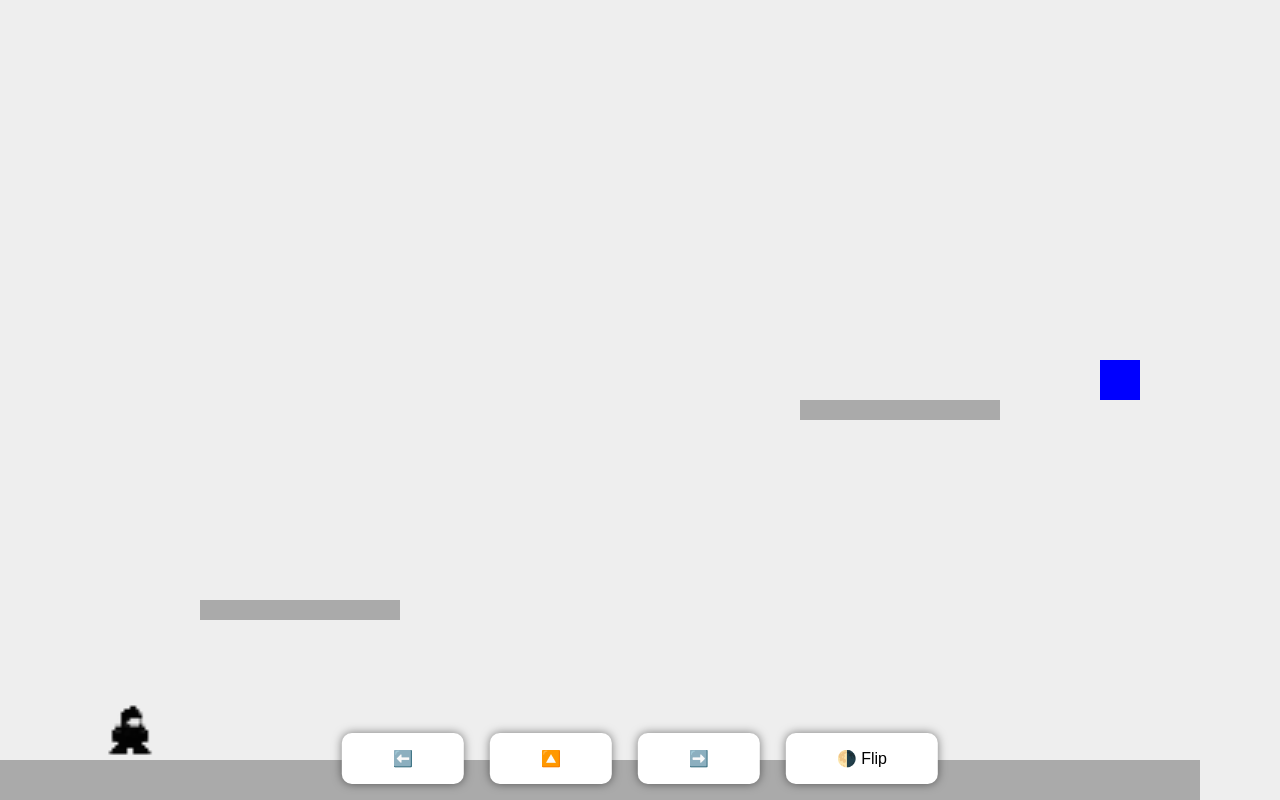
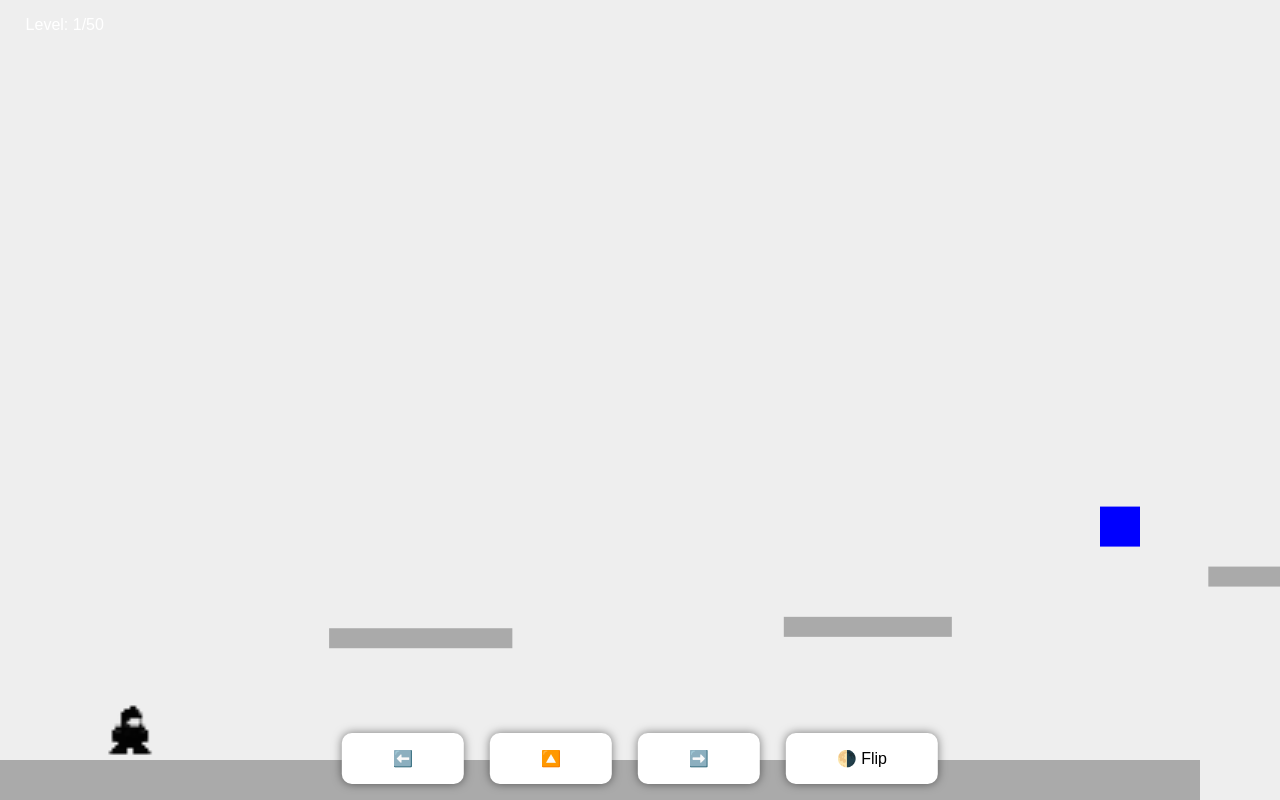
Before and after one commit to x4m/mmatvei.ru, a plain HTML site: page shadow_flip.html in a window 1280 px wide. Drawn offline with Linux system fonts and the light colour scheme.

Commit message:
New level

```diff
--- a/shadow_flip.html
+++ b/shadow_flip.html
@@ -26,10 +26,19 @@
       box-shadow: 0 0 10px rgba(0,0,0,0.5);
       cursor: pointer;
     }
+    #levelDisplay {
+      position: absolute;
+      top: 2vh;
+      left: 2vw;
+      color: white;
+      font-size: 2vh;
+      font-family: Arial, sans-serif;
+    }
   </style>
 </head>
 <body>
   <canvas id="game"></canvas>
+  <div id="levelDisplay">Level: 1/50</div>
   <div id="ui">
     <button ontouchstart="startMove(-1)" ontouchend="stopMove()" onmousedown="startMove(-1)" onmouseup="stopMove()" onmouseleave="stopMove()">⬅️</button>
     <button ontouchstart="jump()" onclick="jump()">🔼</button>
@@ -40,6 +49,7 @@
   <script>
     const canvas = document.getElementById('game');
     const ctx = canvas.getContext('2d');
+    const levelDisplay = document.getElementById('levelDisplay');
 
     let scale = 1;
     let baseWidth = 600;
@@ -64,7 +74,7 @@
       vx: 0,
       vy: 0,
       speed: 2,
-      jumpPower: -7,
+      jumpPower: -8,
       grounded: false
     };
 
@@ -75,36 +85,52 @@
     let keys = {};
     let moveDirection = 0;
 
-    let levels = [
-      {
-        platforms: [
-          { x: 0, y: 380, w: 600, h: 20, world: 'both' },
-          { x: 100, y: 300, w: 100, h: 10, world: 'light' },
-          { x: 250, y: 250, w: 100, h: 10, world: 'dark' },
-          { x: 400, y: 200, w: 100, h: 10, world: 'light' }
-        ],
-        portal: { x: 550, y: 180, w: 20, h: 20, world: 'light' },
-      },
-      {
-        platforms: [
-          { x: 0, y: 380, w: 600, h: 20, world: 'both' },
-          { x: 150, y: 320, w: 100, h: 10, world: 'dark' },
-          { x: 300, y: 260, w: 100, h: 10, world: 'light' },
-          { x: 450, y: 200, w: 100, h: 10, world: 'dark' }
-        ],
-        portal: { x: 500, y: 180, w: 20, h: 20, world: 'dark' },
-      },
-      {
-        platforms: [
-          { x: 0, y: 380, w: 600, h: 20, world: 'both' },
-          { x: 80, y: 320, w: 80, h: 10, world: 'light' },
-          { x: 180, y: 260, w: 80, h: 10, world: 'dark' },
-          { x: 280, y: 200, w: 80, h: 10, world: 'light' },
-          { x: 380, y: 140, w: 80, h: 10, world: 'dark' },
-        ],
-        portal: { x: 500, y: 120, w: 20, h: 20, world: 'light' },
-      },
-    ];
+    function generateLevel(levelNum) {
+      const platforms = [];
+      const baseY = 380;
+
+      // Always add the base platform
+      platforms.push({ x: 0, y: baseY, w: 600, h: 20, world: 'both' });
+
+      const platformCount = Math.min(5 + Math.floor(levelNum / 5), 15);
+      const maxHeight = 300 - (levelNum * 3);
+      const minGap = Math.max(50, 100 - levelNum * 2);
+      const maxGap = Math.max(70, 120 - levelNum * 2);
+
+      let lastX = 50;
+      let lastY = baseY - 50;
+
+      for (let i = 0; i < platformCount; i++) {
+        const width = 70 + Math.random() * 50;
+        const height = 10;
+        const x = lastX + minGap + Math.random() * (maxGap - minGap);
+        const y = Math.max(50, Math.min(lastY - 30 + (Math.random() * 60 - 30), baseY - 50));
+
+        // Alternate between light and dark worlds
+        const world = i % 2 === 0 ? 'light' : 'dark';
+
+        platforms.push({ x, y, w: width, h: height, world });
+
+        lastX = x;
+        lastY = y;
+      }
+
+      // Place portal at the end
+      const portalWorld = levelNum % 2 === 0 ? 'light' : 'dark';
+      const portalY = Math.max(50, lastY - 30);
+      const portalX = Math.min(550, lastX + 100);
+
+      return {
+        platforms,
+        portal: { x: portalX, y: portalY, w: 20, h: 20, world: portalWorld }
+      };
+    }
+
+    // Generate 50 levels
+    let levels = [];
+    for (let i = 0; i < 50; i++) {
+      levels.push(generateLevel(i));
+    }
 
     function transformCoord(x) { return x * scale; }
 
@@ -144,6 +170,11 @@
       player.x += player.vx;
       player.y += player.vy;
 
+      // Boundary checks
+      if (player.x < 0) player.x = 0;
+      if (player.x > baseWidth - player.width) player.x = baseWidth - player.width;
+      if (player.y > baseHeight) reset(); // Fall off the bottom
+
       player.grounded = false;
 
       for (let p of level.platforms) {
@@ -173,11 +204,14 @@
       ) {
         currentLevel++;
         if (currentLevel >= levels.length) {
-          alert("Поздравляем! Вы прошли все уровни!");
+          alert("Поздравляем! Вы прошли все 50 уровней!");
           currentLevel = 0;
         }
         reset();
       }
+
+      // Update level display
+      levelDisplay.textContent = `Level: ${currentLevel + 1}/50`;
     }
 
     function reset() {
@@ -185,6 +219,7 @@
       player.y = 300;
       player.vx = 0;
       player.vy = 0;
+      worldDark = false;
     }
 
     function draw() {
```
